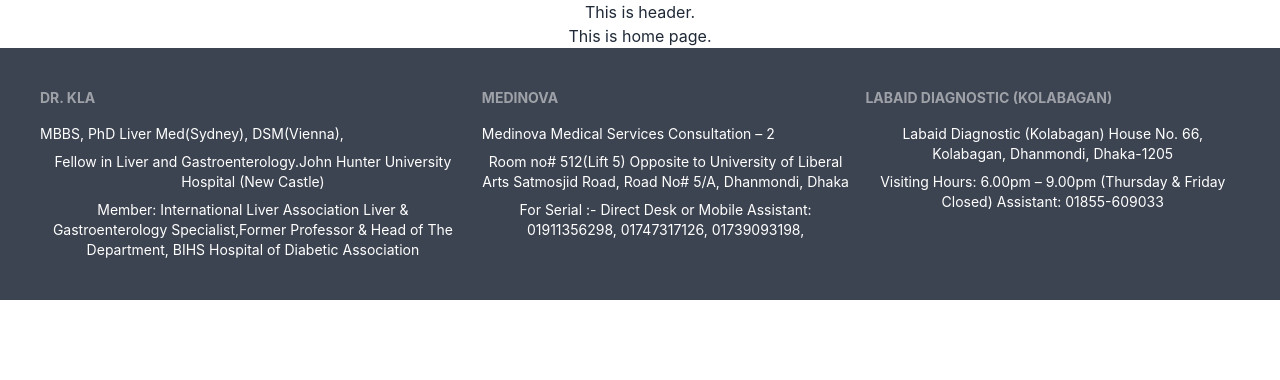
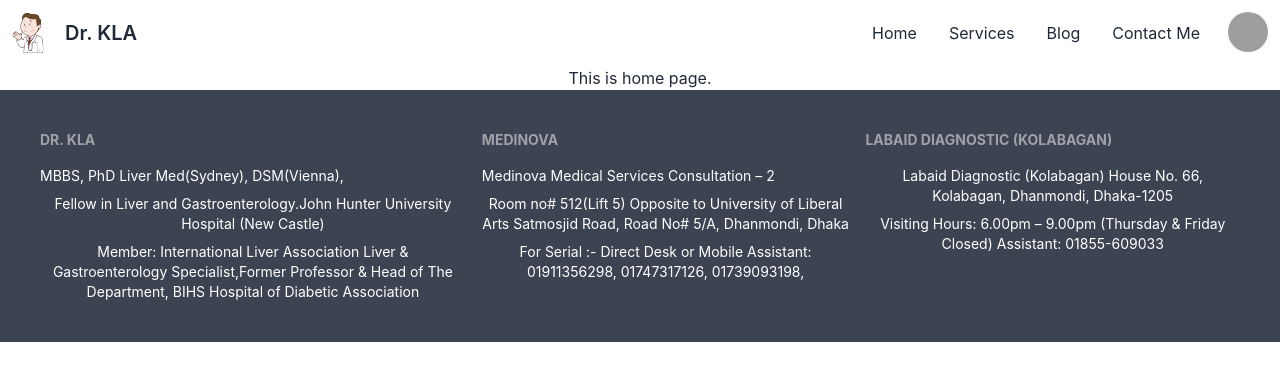
Before and after one commit to shahadot99999/service-review-client-side, a React (Create React App) app: page / in a window 1280 px wide. Shown: the top 380 px of the page. Built offline with nearby package versions, Linux system fonts and the light colour scheme; grey boxes are pictures that could not be loaded.

Commit message:
header set up

```diff
--- a/src/Pages/Home/Home/Shared/Header/Header.js
+++ b/src/Pages/Home/Home/Shared/Header/Header.js
@@ -1,9 +1,39 @@
 import React from 'react';
+import logo from '../../../../../assets/logo.svg';
 
 const Header = () => {
     return (
-        <div>
-            <h2> This is header.</h2>
+        <div className="navbar bg-base-100">
+            <div className="flex-1">
+                <img className='w-10 h-10' src={logo} alt="" />
+                <a href="/" alt=" " className="btn btn-ghost normal-case text-xl">Dr. KLA</a>
+
+            </div>
+            <div className="flex-none gap-2">
+                <ul className="menu menu-horizontal p-0">
+                    <li><a href="/" alt=" ">Home</a></li>
+                    <li><a href="/" alt=" ">Services</a></li>
+                    <li><a href="/" alt=" ">Blog</a></li>
+                    <li><a href="/" alt=" ">Contact Me</a></li>
+                </ul>
+                <div className="dropdown dropdown-end">
+                    <label tabIndex={0} className="btn btn-ghost btn-circle avatar">
+                        <div className="w-10 rounded-full">
+                            <img href=" " alt="" src="https://placeimg.com/80/80/people" />
+                        </div>
+                    </label>
+                    <ul tabIndex={0} className="mt-3 p-2 shadow menu menu-compact dropdown-content bg-base-100 rounded-box w-52">
+                        <li>
+                            <a href=" " alt="" className="justify-between">
+                                Profile
+                                <span className="badge">New</span>
+                            </a>
+                        </li>
+                        <li><a href=" " alt="" >Settings</a></li>
+                        <li><a href=" " alt="" >Logout</a></li>
+                    </ul>
+                </div>
+            </div>
         </div>
     );
 };
```
Also changed, not shown: src/assets/logo.svg (added).
